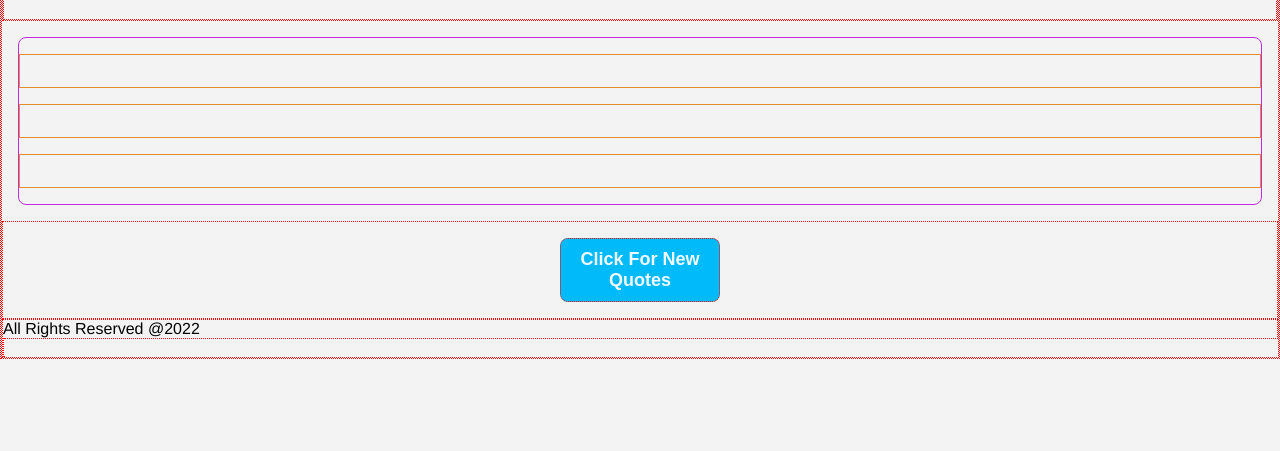
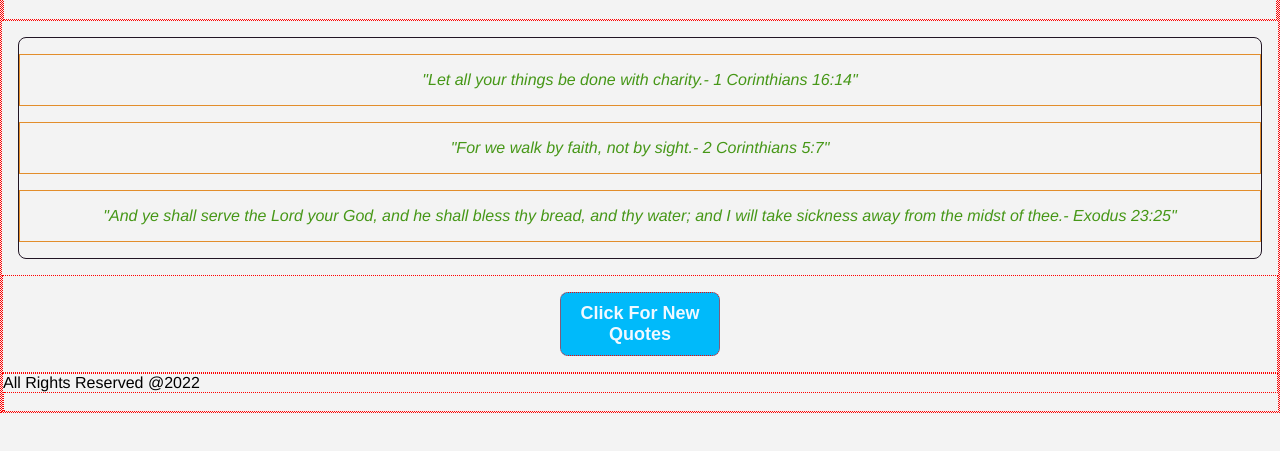
Before and after one commit to Rezlen/Mixed-Messages, a plain HTML site: page index.html in a window 1280 px wide. Shown: the part 67-518 px from the top of the page. Drawn offline with nearby package versions, Linux system fonts and the light colour scheme.

Commit message:
All done

```diff
--- a/index.html
+++ b/index.html
@@ -20,12 +20,12 @@
         </div>
     </header>
     <div class="QuoteBodyDiv">
-      <p id = 'quote1'></p>
-      <p id = 'quote2'></p>
-      <p id = 'quote3'></p>
+      <p id = 'quote1'>"Let all your things be done with charity.- 1 Corinthians 16:14"</p>
+      <p id = 'quote2'>"For we walk by faith, not by sight.- 2 Corinthians 5:7"</p>
+      <p id = 'quote3'>"And they said, Believe on the Lord Jesus Christ, and thou shalt be saved, and thy house. -Acts 16:31"</p>
     </div>
     <div class="BTNdiv">
-        <button class="SubmitBTN" type="submit">Click For New Quotes</button>
+        <button id ="SubmitBTN">Click For New Quotes</button>
     </div>
     <script src="main.js"></script>
     <footer>All Rights Reserved @2022</footer>
--- a/main.js
+++ b/main.js
@@ -21,8 +21,10 @@ let QuoteBodyDiv= [
     "And whatsoever ye do, do it heartily, as to the Lord, and not unto men; Knowing that of the Lord ye shall receive the reward of the inheritance: for ye serve the Lord Christ. - Colossians 3:23-24",
 ]
 
+
+
 function rotateQuoteBodyDiv() {
-    document.getElementById('QuoteBodyDiv').style.opacity = 0;
+    document.getElementById('QuoteBodyDiv');
     setTimeout(function() {
         let rand1 = Math.floor(Math.random() * QuoteBodyDiv.length)
         let rand2 = Math.floor(Math.random() * QuoteBodyDiv.length)
@@ -40,8 +42,8 @@ function rotateQuoteBodyDiv() {
         document.getElementById('quote1').innerHTML = `"${quote1}"`
         document.getElementById('quote2').innerHTML = `"${quote2}"`
         document.getElementById('quote3').innerHTML = `"${quote3}"`
-        document.getElementById('QuoteBodyDiv').style.opacity = 1;
-    }, 500)
+        document.getElementById('QuoteBodyDiv');
+    }, 19)
 }
 
 rotateQuoteBodyDiv();
@@ -52,3 +54,15 @@ SubmitBTN.addEventListener('click', rotateQuoteBodyDiv)
  // console.log(`quote 1: ${quote1}`)
  // console.log(`quote 2: ${quote2}`)
  // console.log(`quote 3: ${quote3}`)
+/*
+// test with smaller function & array
+//let QuoteBodyDiv = ['diamond', 'spade', 'heart', 'club'];
+
+// Write your code below
+let currentQuoteBodyDiv= '';
+ while (currentQuoteBodyDiv='') {
+   currentQuoteBodyDiv = QuoteBodyDiv[Math.floor(Math.random() * 19)];
+
+ console.log(currentQuoteBodyDiv);
+  };
+*/
--- a/style.css
+++ b/style.css
@@ -20,9 +20,9 @@ h1 {
     /*font-weight: bold;*/
     font-size: large;
     margin: 1rem;
-    color: rgb(11, 29, 44);
+    color: rgb(70, 151, 23);
     text-align: center;
-    border: rgb(195, 43, 226) 0.5px solid;
+    border: rgb(33, 21, 36) 0.5px solid;
 }
 
 p {
@@ -32,7 +32,7 @@ p {
     border: rgb(226, 141, 43) 0.1rem solid;
 }
 
-.SubmitBTN {
+#SubmitBTN {
     background-color: #00bafa;
     height: 4rem;
     width: 10rem;
```
